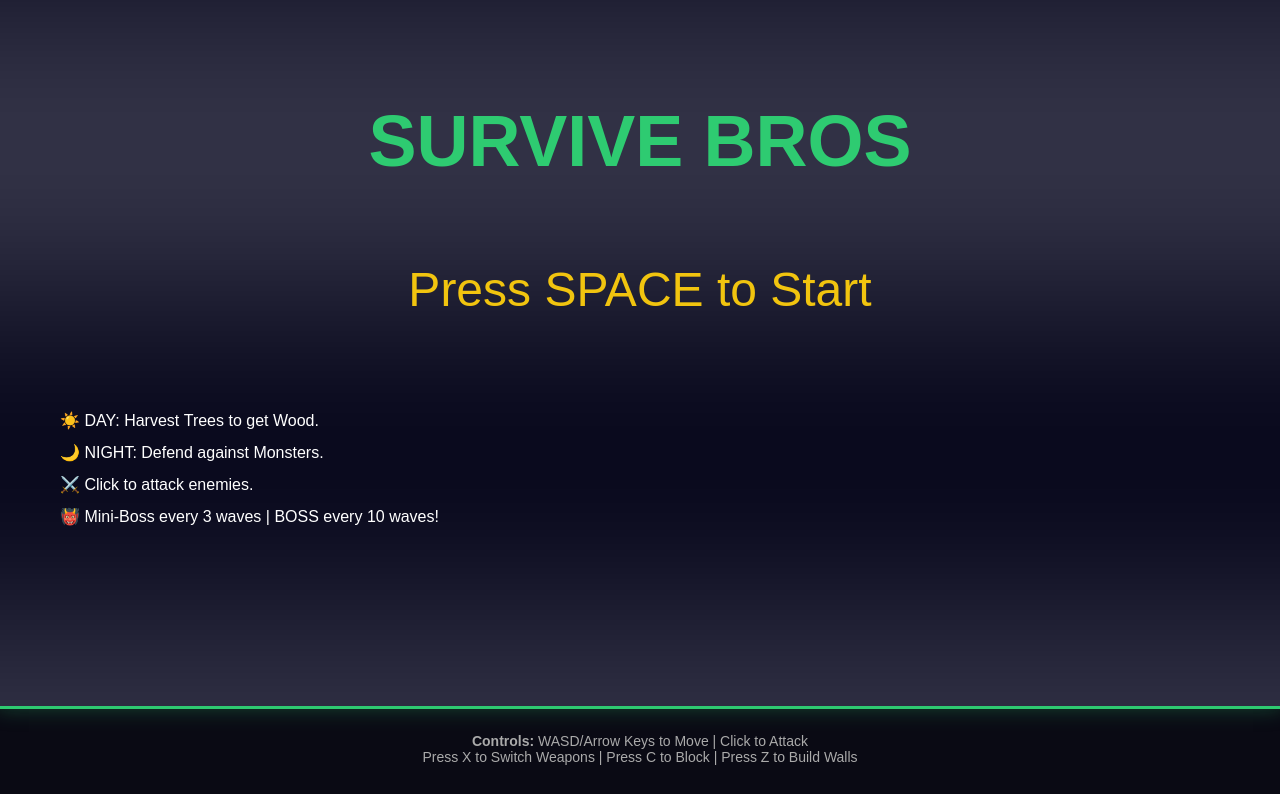
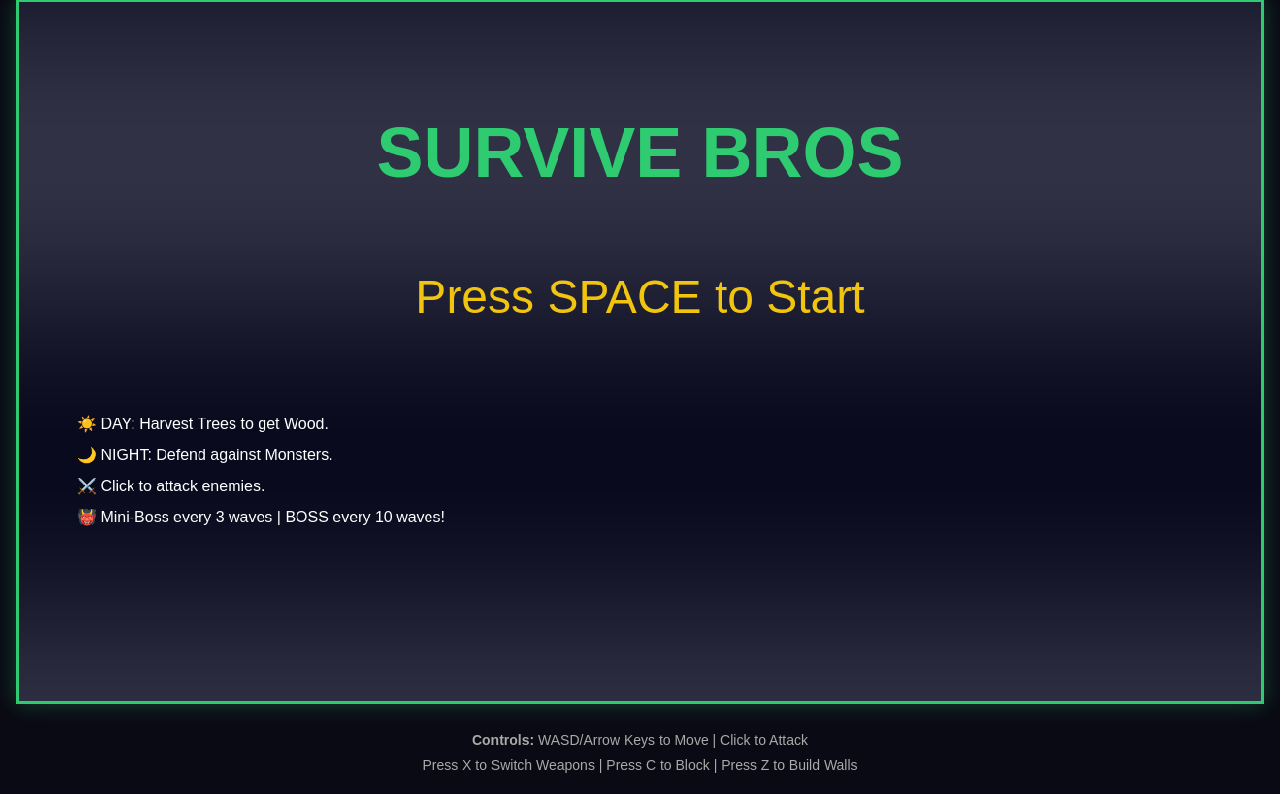
Before and after one commit to 0402hunter-dev/Survive-Bros, a plain HTML site: page index.html in a window 1280 px wide. Shown: the part 75-869 px from the top of the page. Before the commit the page ends 840 px from the top, so only its background shows below. Drawn offline with Linux system fonts and the light colour scheme.

Commit message:
Load pixel-block visual style for Survive Bros

```diff
--- a/index.html
+++ b/index.html
@@ -22,12 +22,17 @@
         }
 
         canvas {
+            max-width: 100%;
+            height: auto;
             border: 3px solid #2ecb71;
             background: #141828;
             box-shadow: 0 0 20px rgba(46, 203, 113, 0.3);
+            image-rendering: pixelated;
         }
 
         .container {
+            width: min(100%, 1280px);
+            padding: 16px;
             text-align: center;
         }
 
@@ -47,6 +52,7 @@
             margin-top: 20px;
             color: #aaa;
             font-size: 14px;
+            line-height: 1.8;
         }
     </style>
 </head>
@@ -62,5 +68,6 @@
     </div>
 
     <script src="game.js"></script>
+    <script src="voxel.js"></script>
 </body>
 </html>
```
